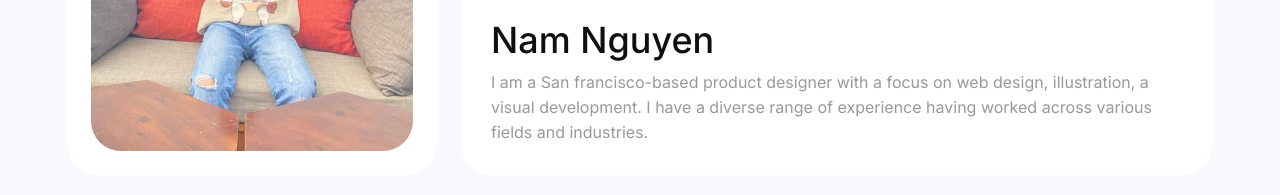
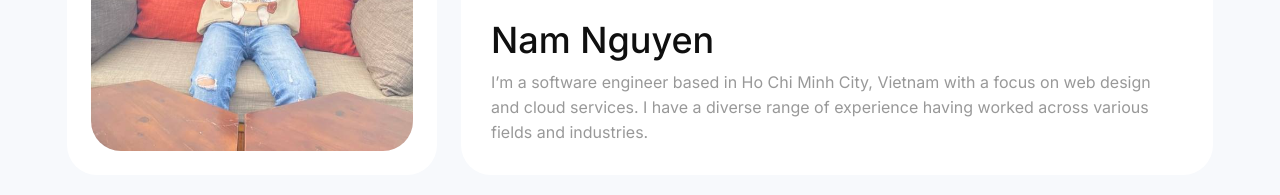
Before and after one commit to namnh198/nextjs-portfolio, a Next.js app: page /about in a window 1280 px wide. Shown: the part 356-551 px from the top of the page. Built offline with nearby package versions, Linux system fonts and the light colour scheme.

Commit message:
update content & theme icon

```diff
--- a/src/components/about/Profile/Profile.jsx
+++ b/src/components/about/Profile/Profile.jsx
@@ -31,9 +31,10 @@ export default function Profile() {
           />
           <h1>Nam Nguyen</h1>
           <p>
-            I am a San francisco-based product designer with a focus on web
-            design, illustration, a visual development. I have a diverse range
-            of experience having worked across various fields and industries.
+            I&rsquo;m a software engineer based in Ho Chi Minh City, Vietnam
+            with a focus on web design and cloud services. I have a diverse
+            range of experience having worked across various fields and
+            industries.
           </p>
         </div>
       </div>
--- a/src/components/shared/ThemeSwitcher/ThemeSwitcher.jsx
+++ b/src/components/shared/ThemeSwitcher/ThemeSwitcher.jsx
@@ -1,23 +1,27 @@
-import classNames from 'classnames/bind';
-import styles from './ThemeSwitcher.module.scss';
-import { useTheme } from 'next-themes';
+import classNames from "classnames/bind";
+import styles from "./ThemeSwitcher.module.scss";
+import { useTheme } from "next-themes";
+import { HalfMoon, SunLight } from "iconoir-react";
 
 const cx = classNames.bind(styles);
 
-export default function HeThemeSwitcherading({ className, animation, title }) {
+export default function ThemeSwitcher() {
   const { resolvedTheme, theme, setTheme } = useTheme();
 
   return (
-    <button className={cx('switch-theme')} onClick={() => setTheme(theme === 'dark' ? 'light' : 'dark')}>
-      {resolvedTheme === 'dark' ? <IconDarkMode /> : <IconLightMode />}
+    <button
+      className={cx("switch-theme")}
+      onClick={() => setTheme(theme === "dark" ? "light" : "dark")}
+    >
+      {resolvedTheme === "dark" ? <IconDarkMode /> : <IconLightMode />}
     </button>
   );
 }
 
 const IconDarkMode = () => {
-  return <i className="fa-regular fa-lightbulb" />;
+  return <SunLight width={24} height={24} />;
 };
 
 const IconLightMode = () => {
-  return <i className="fa-regular fa-moon" />;
+  return <HalfMoon width={24} height={24} />;
 };
--- a/src/components/templates/Header/Header.jsx
+++ b/src/components/templates/Header/Header.jsx
@@ -32,7 +32,7 @@ export default function Header({ setting, menu }) {
             </Button>
           </nav>
           <div className={cx("right-menu")}>
-            {setting.site_theme === "true" && <ThemeSwitcher />}
+            {setting.site_theme && <ThemeSwitcher />}
             <Button
               href="https://drive.google.com/file/d/15qWmvhXed708FnEaXxhmHrHTVS0lJT38/view?usp=drive_link"
               title="Resume"
--- a/src/data/config.js
+++ b/src/data/config.js
@@ -3,7 +3,7 @@ export const options = {
     site_name: "NamNH",
     site_desc:
       "I design and code beautifully simple things, and I love what I do.",
-    site_theme: true,
+    site_theme: false,
   },
   menu: [
     { title: "Home", url: "/" },
```
